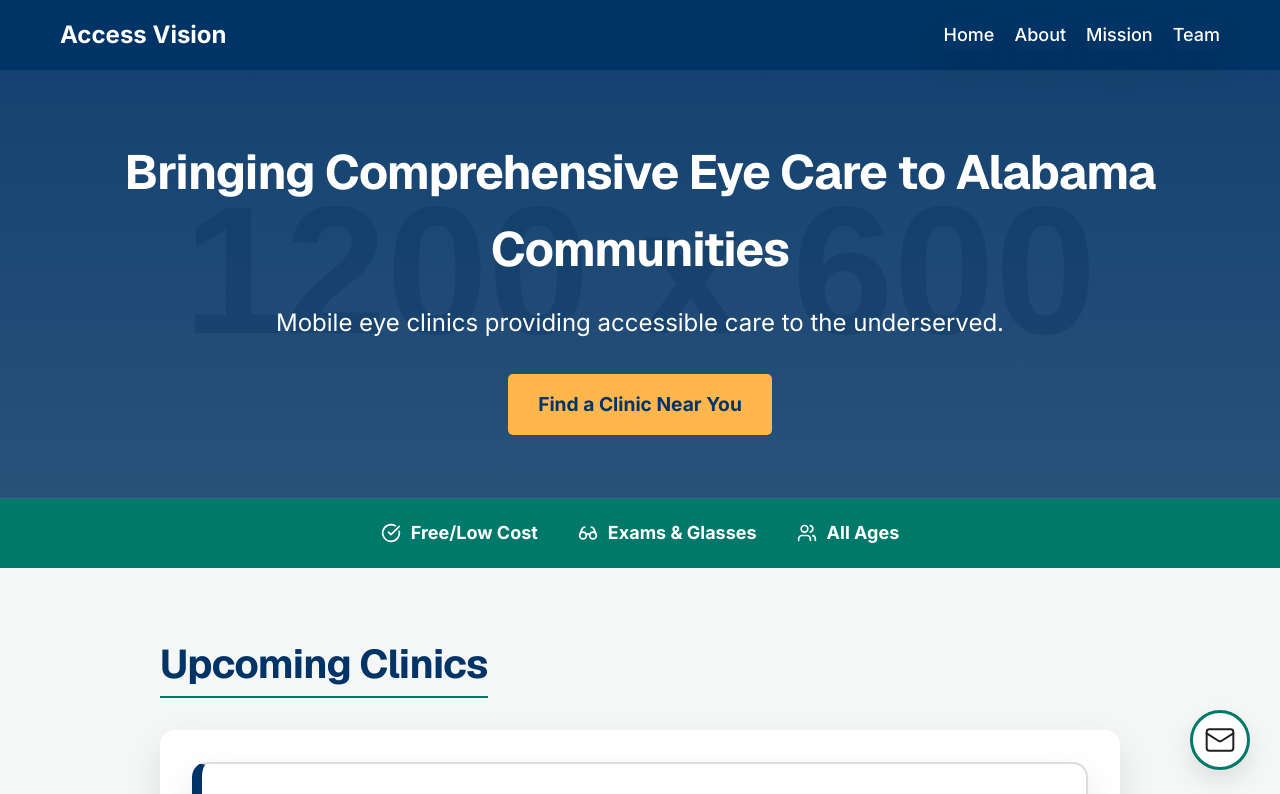
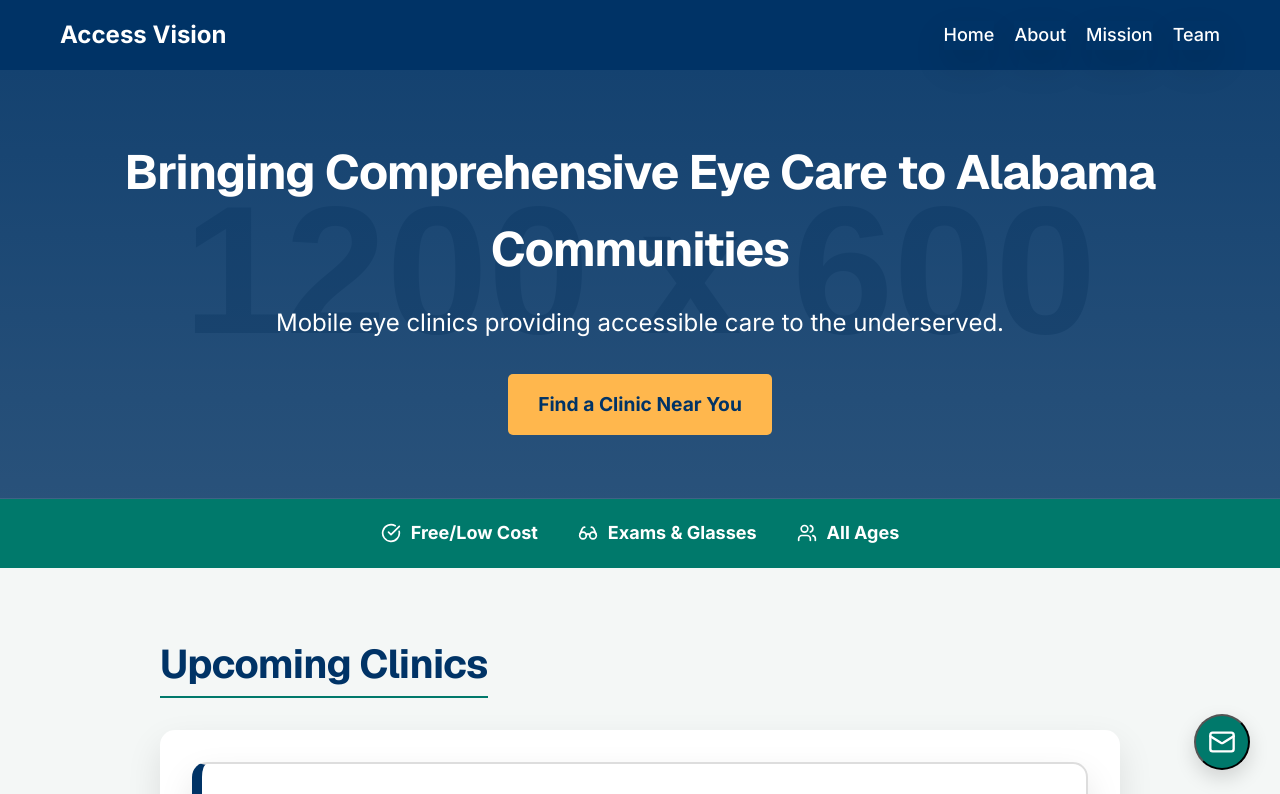
Before and after one commit to skoorrevir/access-vision, a Next.js app: page / in a window 1280 px wide. Shown: the top 794 px of the page. Built offline with nearby package versions, Linux system fonts and the light colour scheme.

Commit message:
Contact widget implemented

```diff
--- a/src/components/ContactWidget.module.css
+++ b/src/components/ContactWidget.module.css
@@ -1,25 +1,88 @@
-.mail {
+.container {
     position: fixed;
     bottom: 30px;
     right: 30px;
     z-index: 1000;
+    display: flex;
+    flex-direction: column;
+    align-items: flex-end;
+    gap: 12px;
+    font-family: sans-serif;
+}
 
-    width: 60px;
-    height: 60px;
-    padding: 0;
-
-    background-color: var(--white);
-    border: 3px solid var(--accent-teal);
+.mail {
+    width: 56px;
+    height: 56px;
+    background-color: var(--accent-teal);
     border-radius: 50%;
-
     display: flex;
     align-items: center;
     justify-content: center;
     cursor: pointer;
-    transition: all 0.3s ease;
-    box-shadow: 0 10px 25px rgba(0, 0, 0, 0.1);
+    color: white;
+    transition: all 0.4s cubic-bezier(0.175, 0.885, 0.32, 1.275);
+    box-shadow: 0 8px 20px rgba(0, 0, 0, 0.15);
 }
 
 .mail:hover {
-    transform: scale(1.1);
+    transform: scale(1.05) rotate(5deg);
+    box-shadow: 0 12px 24px rgba(0, 0, 0, 0.2);
 }
+
+.popup {
+    width: 300px;
+    background: rgba(255, 255, 255, 0.95);
+    backdrop-filter: blur(10px);
+    border: 1px solid rgba(0, 0, 0, 0.05);
+    border-radius: 20px;
+    box-shadow: 0 20px 40px rgba(0, 0, 0, 0.15);
+    overflow: hidden;
+    transform-origin: bottom right;
+    animation: popIn 0.4s cubic-bezier(0.175, 0.885, 0.32, 1.1);
+}
+
+.popupHeader {
+    padding: 20px 20px 10px;
+    display: flex;
+    flex-direction: column;
+    gap: 4px;
+}
+
+.popupHeader h3 {
+    margin: 0;
+    font-size: 1.1rem;
+    color: #1a1a1a;
+}
+
+.popupHeader p {
+    margin: 0;
+    font-size: 0.85rem;
+    color: #666;
+}
+
+.popupContent {
+    padding: 10px 20px 25px;
+}
+
+.emailLink {
+    display: flex;
+    align-items: center;
+    gap: 10px;
+    padding: 12px 15px;
+    background: #f4f4f4;
+    border-radius: 12px;
+    text-decoration: none;
+    color: var(--accent-teal);
+    font-weight: 500;
+    font-size: 0.9rem;
+    transition: background 0.2s ease;
+}
+
+.emailLink:hover {
+    background: #ececec;
+}
+
+@keyframes popIn {
+    from { opacity: 0; transform: scale(0.8) translateY(20px); }
+    to { opacity: 1; transform: scale(1) translateY(0); }
+}
--- a/src/components/ContactWidget.tsx
+++ b/src/components/ContactWidget.tsx
@@ -1,10 +1,37 @@
+'use client';
+import { useState } from 'react';
 import styles from "./ContactWidget.module.css";
-import { Mail } from 'lucide-react';
+import { Mail, X, ArrowRight } from 'lucide-react';
+import Link from 'next/link';
 
 export default function ContactWidget() {
+  const [isOpen, setIsOpen] = useState(false);
+
   return (
-    <div className={styles.mail}>
-      <Mail size={32} strokeWidth={1.5} />
+    <div className={styles.container}>
+      {isOpen && (
+        <div className={styles.popup}>
+           <div className={styles.popupHeader}>
+            <h3>Get in touch</h3>
+            <p>We usually respond within a few hours.</p>
+          </div>
+          <div className={styles.popupContent}>
+            <Link className={styles.emailLink} href="mailto:hello@yourdomain.com">
+              <Mail size={18} />
+              <span>hello@yourdomain.com</span>
+              <ArrowRight size={14} style={{ marginLeft: 'auto', opacity: 0.5 }} />
+            </Link>
+          </div>
+        </div>
+      )}
+
+      <button
+        className={styles.mail}
+        onClick={() => setIsOpen(!isOpen)}
+        aria-label="Toggle contact menu"
+      >
+        {isOpen ? <X size={28} /> : <Mail size={28} strokeWidth={2} />}
+      </button>
     </div>
   );
 }
```
